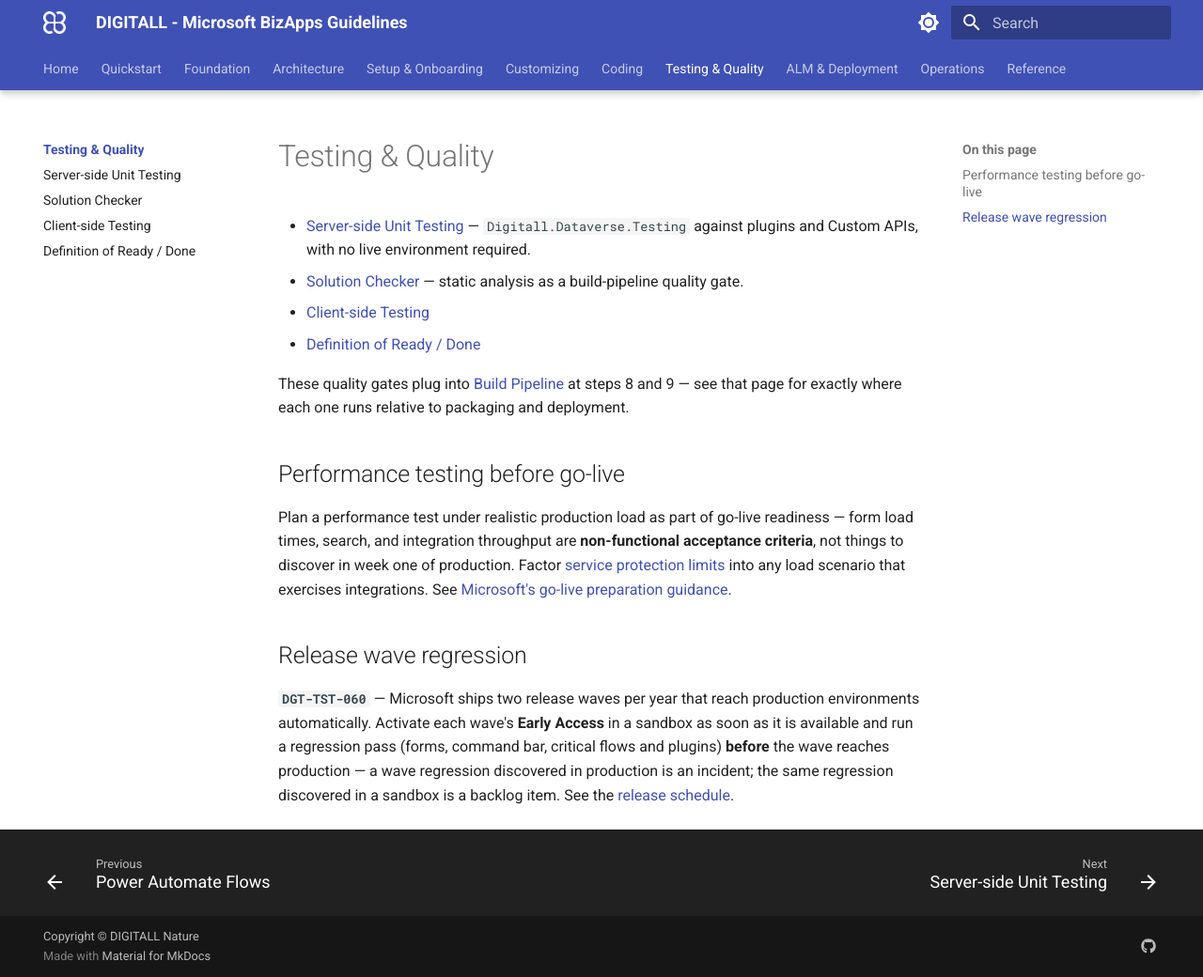
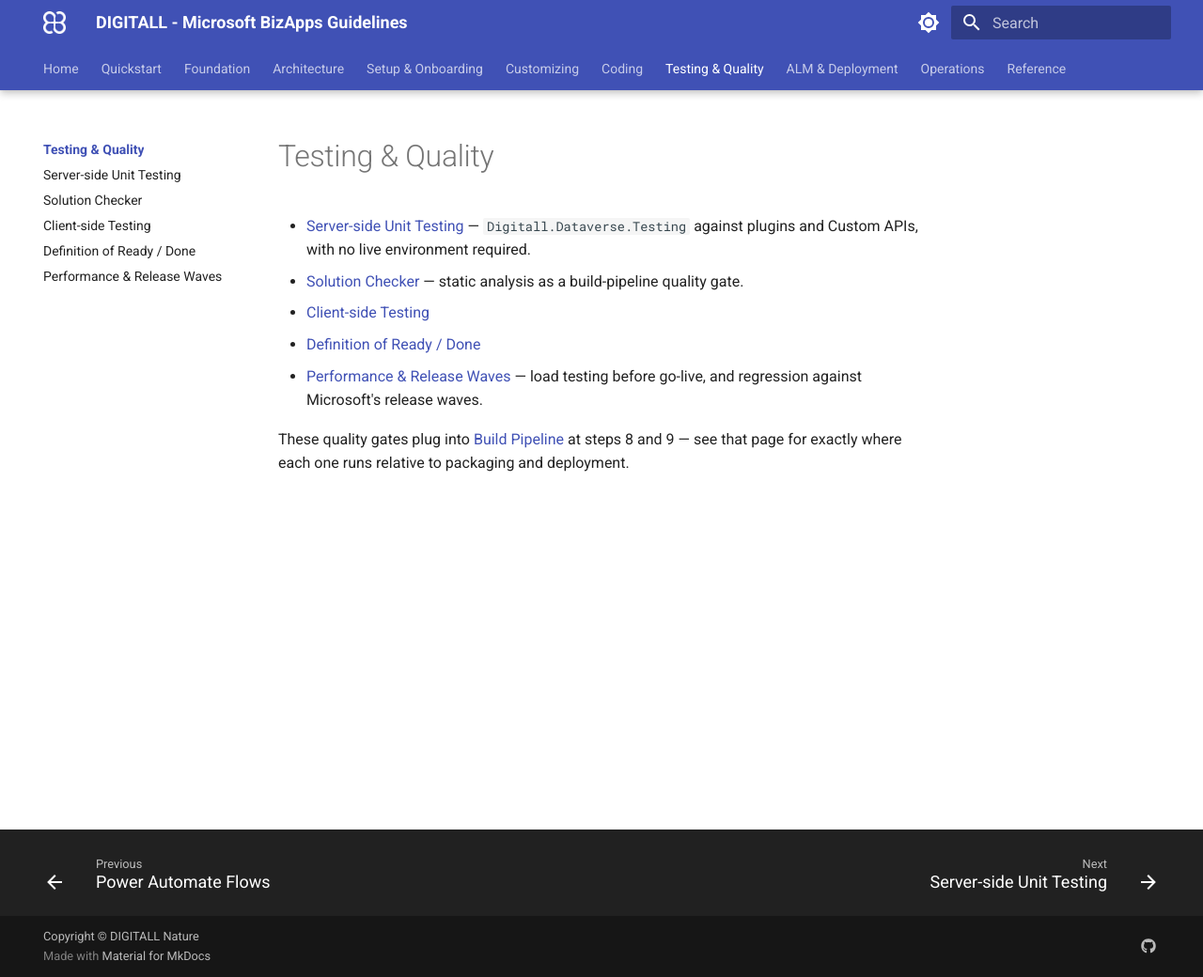
Before and after one commit to DIGITALLNature/DIGITALLNature.github.io, an MkDocs documentation site: the page built from docs/testing/index.md, in a window 1280 px wide and 1040 px high. Shown: the whole window at 94% size. Built offline with MkDocs 1.6.1 and Material for MkDocs 9.7.7, drawn with Linux system fonts in a browser that asks for light colours; the version menu is left out.

Commit message:
refactor: surface performance & release-wave testing as its own page
Structure review outcome: the navigation thread (foundation -> one-time
architecture decisions -> setup -> customizing -> coding -> quality ->
ALM -> operations -> reference) follows the project lifecycle and holds
up, including the new chapters (ADRs under Foundation, Flows next to
Cloud & Integration under Coding) - no reordering needed.

One real weakness fixed: the performance-testing and release-wave
sections (incl. DGT-TST-060) sat on the Testing index page where the
navigation never shows them. They now live on their own page,
testing/performance-and-release-waves.md; index, nav, rules index, and
the two inbound anchor links (monitoring, go-live checklist) updated.
Quickstart's "where to go from here" table now also points at the flows
chapter.

Co-Authored-By: Claude Fable 5 <noreply@anthropic.com>

```diff
--- a/docs/testing/index.md
+++ b/docs/testing/index.md
@@ -5,24 +5,8 @@
 - [Solution Checker](solution-checker.md) — static analysis as a build-pipeline quality gate.
 - [Client-side Testing](clientside-testing.md)
 - [Definition of Ready / Done](dor-dod.md)
+- [Performance & Release Waves](performance-and-release-waves.md) — load testing before
+  go-live, and regression against Microsoft's release waves.
 
 These quality gates plug into [Build Pipeline](../alm/build-pipeline.md) at steps 8 and 9 — see
 that page for exactly where each one runs relative to packaging and deployment.
-
-## Performance testing before go-live
-
-Plan a performance test under realistic production load as part of go-live readiness — form
-load times, search, and integration throughput are **non-functional acceptance criteria**, not
-things to discover in week one of production. Factor
-[service protection limits](../coding/cloud-integration.md#dataverse-service-protection-limits)
-into any load scenario that exercises integrations. See
-[Microsoft's go-live preparation guidance](https://learn.microsoft.com/en-us/dynamics365/guidance/implementation-guide/prepare-to-go-live).
-
-## Release wave regression
-
-**`DGT-TST-060`**{ #dgt-tst-060 } — Microsoft ships two release waves per year that reach
-production environments automatically. Activate each wave's **Early Access** in a sandbox as
-soon as it is available and run a regression pass (forms, command bar, critical flows and
-plugins) **before** the wave reaches production — a wave regression discovered in production is
-an incident; the same regression discovered in a sandbox is a backlog item. See the
-[release schedule](https://learn.microsoft.com/en-us/dynamics365/get-started/release-schedule).
--- a/mkdocs.yml
+++ b/mkdocs.yml
@@ -144,6 +144,7 @@ nav:
       - Solution Checker: testing/solution-checker.md
       - Client-side Testing: testing/clientside-testing.md
       - Definition of Ready / Done: testing/dor-dod.md
+      - Performance & Release Waves: testing/performance-and-release-waves.md
   - ALM & Deployment:
       - alm/index.md
       - Source Control: alm/source-control.md
```
Also changed, not shown: docs/operations/monitoring.md (+2 -1 lines), docs/quickstart.md (+1 -0 lines), docs/reference/checklists.md (+2 -1 lines), docs/reference/rules.md (+1 -1 lines), docs/testing/performance-and-release-waves.md (added, +27 -0 lines).
